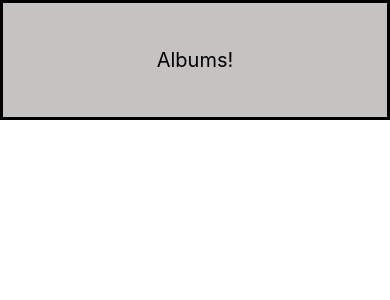
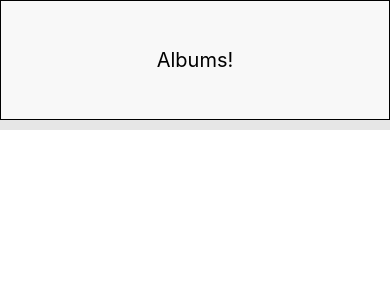
Before and after one commit to juanmiguel431/react-native-expo-albums, a React Native app: screen / in a window 390 px wide. Shown: the top 300 px of the page. Built offline with nearby package versions, Linux system fonts and the light colour scheme.

Commit message:
Safe area view Provider added.

```diff
--- a/App.tsx
+++ b/App.tsx
@@ -6,8 +6,10 @@ import { Header } from './src/components';
 export default function App() {
   return (
     <SafeAreaProvider>
-      <StatusBar style="auto" />
-      <Header />
+      <SafeAreaView>
+        <StatusBar style="auto"/>
+        <Header/>
+      </SafeAreaView>
     </SafeAreaProvider>
   );
 }
--- a/src/components/Header.tsx
+++ b/src/components/Header.tsx
@@ -5,9 +5,16 @@ import { useSafeAreaInsets } from 'react-native-safe-area-context';
 export const Header = () => {
   const insets = useSafeAreaInsets();
 
+  const safeArea = {
+    marginTop: insets.top,
+    paddingBottom: insets.bottom,
+    paddingLeft: insets.left,
+    paddingRight: insets.right
+  };
+
   return (
     <View
-      style={StyleSheet.flatten([styles.container, {marginTop: insets.top, paddingBottom: insets.bottom, paddingLeft: insets.left, paddingRight: insets.right, }])}
+      style={StyleSheet.flatten([styles.container])}
     >
       <Text style={styles.text}>Albums!</Text>
     </View>
@@ -17,23 +24,29 @@ export const Header = () => {
 const styles = StyleSheet.create({
   container: {
     alignItems: 'center',
-    backgroundColor: '#c5c2c2',
-    borderWidth: 3,
-    elevation: 25,
+    backgroundColor: '#f8f8f8',
+    borderWidth: 1,
+    elevation: 40,
     height: 120,
     justifyContent: 'center',
     // paddingTop: 15,
-    ...Platform.select({
-      ios: {
-        shadowColor: '#000',
-        shadowOffset: { width: 0, height: 1 },
-        shadowOpacity: 0.1,
-        paddingTop: 15
-      },
-      android: {
-        elevation: 10
-      }
-    })
+
+    position: 'relative',
+    shadowColor: '#0e0d0d',
+    shadowOffset: { width: 0, height: 10 },
+    shadowOpacity: 0.1,
+
+    // ...Platform.select({
+    //   ios: {
+    //     shadowColor: '#0e0d0d',
+    //     shadowOffset: { width: 0, height: 10 },
+    //     shadowOpacity: 0.1,
+    //     paddingTop: 15
+    //   },
+    //   android: {
+    //     elevation: 2
+    //   }
+    // })
 
   },
   text: {
```
